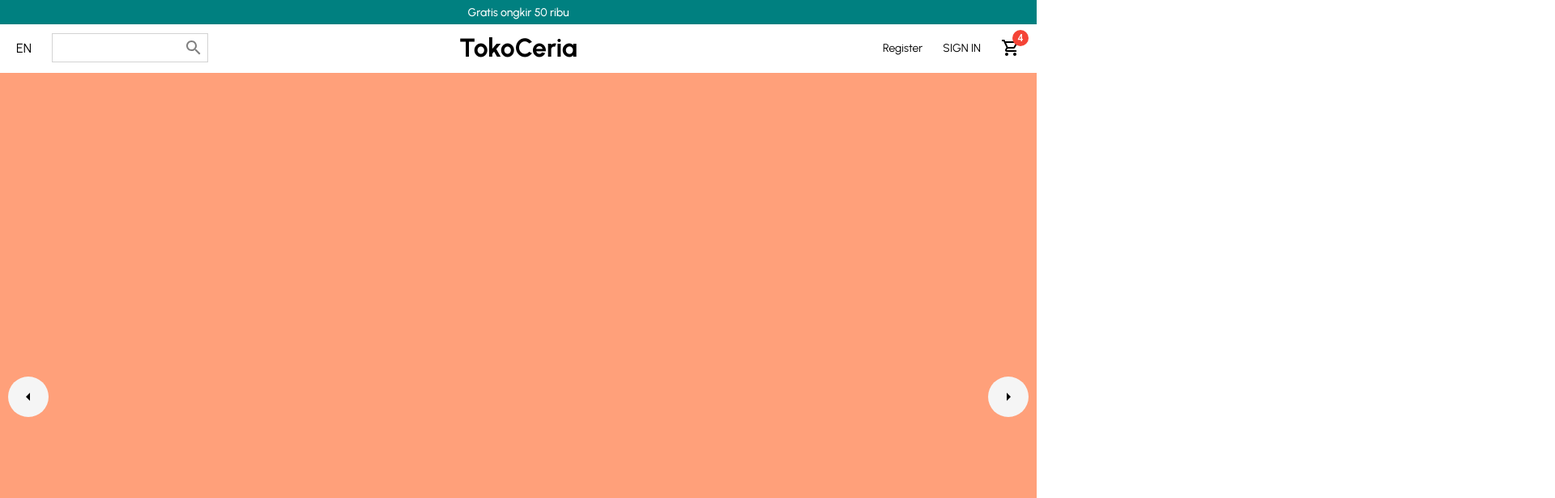
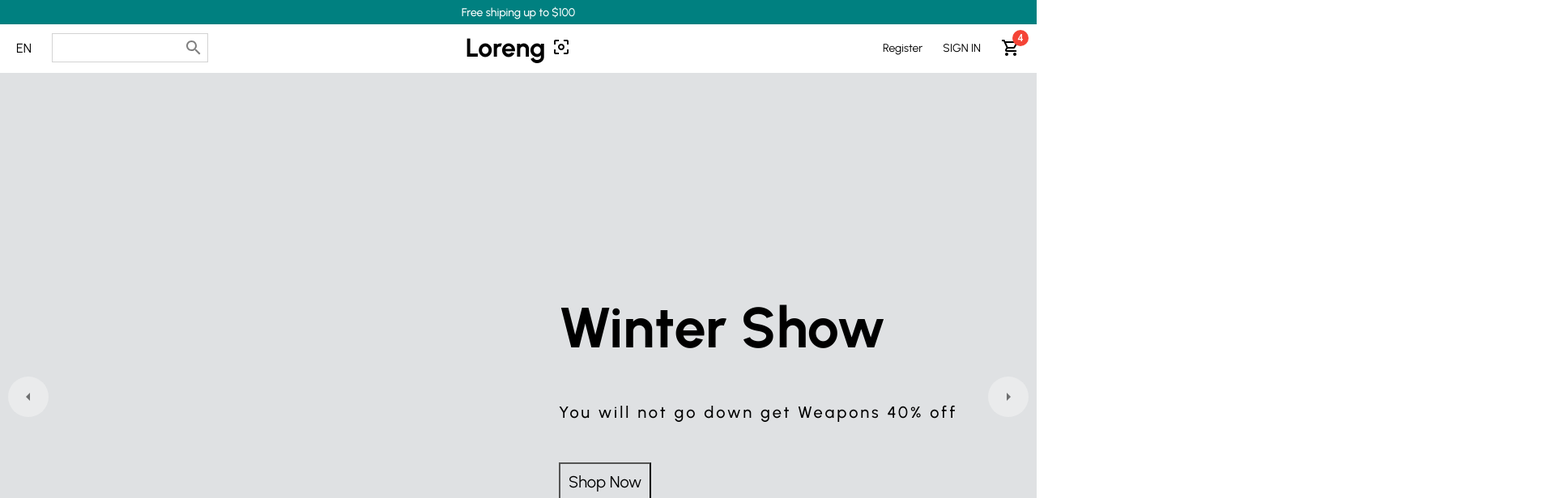
Before and after one commit to kamhar-ngado/ecommerce, a React (Create React App) app: page / in a window 1280 px wide. Shown: the top 615 px of the page at 81% size, 1920 px wide, since content can reach past the window. Built offline with nearby package versions, Linux system fonts and the light colour scheme.

Commit message:
add data.js

```diff
--- a/src/components/Annauncements.jsx
+++ b/src/components/Annauncements.jsx
@@ -12,7 +12,7 @@ const Container = styled.div`
 `;
 
 const Annauncements = () => {
-  return <Container>Gratis ongkir 50 ribu</Container>;
+  return <Container>Free shiping up to $100 </Container>;
 };
 
 export default Annauncements;
--- a/src/components/Navbar.jsx
+++ b/src/components/Navbar.jsx
@@ -1,5 +1,5 @@
 import { Badge } from "@material-ui/core";
-import { Search, ShoppingCartOutlined } from "@material-ui/icons";
+import { CenterFocusWeakOutlined, Search, ShoppingCartOutlined } from "@material-ui/icons";
 import React from "react";
 import styled from "styled-components";
 
@@ -68,7 +68,7 @@ const Navbar = () => {
             <Search style={{ color: "gray", fontsize: 16 }} />
           </SearchContainer>
         </Left>
-        <Logo>TokoCeria</Logo>
+        <Logo>Loreng < CenterFocusWeakOutlined /></Logo>
         <Center>
           <Right>
             <MenuItem>Register</MenuItem>
--- a/src/components/Slider.jsx
+++ b/src/components/Slider.jsx
@@ -1,12 +1,13 @@
 import { ArrowLeftOutlined, ArrowRightOutlined } from "@material-ui/icons";
 import styled from "styled-components";
+import { sliderItems } from "../data";
 
 const Container = styled.div`
   width: 100%;
   height: 100vh;
   display: flex;
-  background-color: lightsalmon;
   position: relative;
+  background-color: #dfe1e3;
 `;
 
 const Arrow = styled.div`
@@ -23,6 +24,50 @@ const Arrow = styled.div`
   margin: auto;
   left: ${(props) => props.direction === "left" && "10px"};
   right: ${(props) => props.direction === "right" && "10px"};
+  cursor: pointer;
+  opacity: 0.5;
+`;
+
+const Wrapper = styled.div`
+  height: 100%;
+  display: flex;
+`;
+const Slide = styled.div`
+  display: flex;
+  align-items: center;
+  width: 100vw;
+  height: 100vh;
+  background-color: ${(props) => props.bg};
+`;
+const ImgContainer = styled.div`
+  flex: 1;
+  height: 100%;
+  margin-left: 100px;
+  margin-top: 50px;
+`;
+const InfoContainer = styled.div`
+  flex: 1;
+  padding: 50px;
+`;
+
+const Title = styled.h1`
+  font-size: 70px;
+`;
+const Desc = styled.p`
+  margin: 50px 0px;
+  font-size: 20px;
+  font-weight: 500;
+  letter-spacing: 3px;
+`;
+const Button = styled.button`
+  padding: 10px;
+  font-size: 20px;
+  background-color: transparent;
+  cursor: pointer;
+`;
+
+const Image = styled.img`
+  height: 60%;
 `;
 
 const Slider = () => {
@@ -31,6 +76,20 @@ const Slider = () => {
       <Arrow direction="left">
         <ArrowLeftOutlined />
       </Arrow>
+      <Wrapper>
+        {sliderItems.map((item) => (
+          <Slide bg={item.bg}>
+            <ImgContainer>
+              <Image src={item.Image} />
+            </ImgContainer>
+            <InfoContainer>
+              <Title>Winter Show</Title>
+              <Desc>You will not go down get Weapons 40% off</Desc>
+              <Button>Shop Now</Button>
+            </InfoContainer>
+          </Slide>
+        ))}
+      </Wrapper>
       <Arrow direction="right">
         <ArrowRightOutlined />
       </Arrow>
--- /dev/null
+++ b/src/data.js
@@ -0,0 +1,76 @@
+export const sliderItems = [
+  {
+    id: 1,
+    img: "https://i.ibb.co/cXFnLLV/3.png",
+    title: "SUMMER SALE",
+    desc: "DON'T COMPROMISE ON STYLE! GET FLAT 30% OFF FOR NEW ARRIVALS.",
+    bg: "f5fafd",
+  },
+  {
+    id: 2,
+    img: "https://i.ibb.co/DG69bQ4/2.png",
+    title: "AUTUMN COLLECTION",
+    desc: "DON'T COMPROMISE ON STYLE! GET FLAT 30% OFF FOR NEW ARRIVALS.",
+    bg: "fcf1ed",
+  },
+  {
+    id: 3,
+    img: "https://i.ibb.co/cXFnLLV/3.png",
+    title: "LOUNGEWEAR LOVE",
+    desc: "DON'T COMPROMISE ON STYLE! GET FLAT 30% OFF FOR NEW ARRIVALS.",
+    bg: "fbf0f4",
+  },
+];
+
+export const categories = [
+  {
+    id: 1,
+    img: "https://images.pexels.com/photos/5886041/pexels-photo-5886041.jpeg?auto=compress&cs=tinysrgb&dpr=2&h=650&w=940",
+    title: "SHIRT STYLE!",
+  },
+  {
+    id: 2,
+    img: "https://images.pexels.com/photos/2983464/pexels-photo-2983464.jpeg?auto=compress&cs=tinysrgb&dpr=2&h=650&w=940",
+    title: "LOUNGEWEAR LOVE",
+  },
+  {
+    id: 3,
+    img: "https://images.pexels.com/photos/5480696/pexels-photo-5480696.jpeg?auto=compress&cs=tinysrgb&dpr=2&w=500",
+    title: "LIGHT JACKETS",
+  },
+];
+
+export const popularProducts = [
+  {
+    id: 1,
+    img: "https://www.burdastyle.com/pub/media/catalog/product/cache/7bd3727382ce0a860b68816435d76e26/107/BUS-PAT-BURTE-1320516/1170x1470_BS_2016_05_132_front.png",
+  },
+  {
+    id: 2,
+    img: "https://www.burdastyle.com/pub/media/catalog/product/cache/7bd3727382ce0a860b68816435d76e26/107/BUS-PAT-BURTE-1320516/1170x1470_BS_2016_05_132_front.png",
+  },
+  {
+    id: 3,
+    img: "https://www.burdastyle.com/pub/media/catalog/product/cache/7bd3727382ce0a860b68816435d76e26/107/BUS-PAT-BURTE-1320516/1170x1470_BS_2016_05_132_front.png",
+  },
+  {
+    id: 4,
+    img: "https://www.burdastyle.com/pub/media/catalog/product/cache/7bd3727382ce0a860b68816435d76e26/107/BUS-PAT-BURTE-1320516/1170x1470_BS_2016_05_132_front.png",
+  },
+  {
+    id: 5,
+    img: "https://images.ctfassets.net/5gvckmvm9289/3BlDoZxSSjqAvv1jBJP7TH/65f9a95484117730ace42abf64e89572/Noissue-x-Creatsy-Tote-Bag-Mockup-Bundle-_4_-2.png",
+  },
+  {
+    id: 6,
+    img: "https://images.ctfassets.net/5gvckmvm9289/3BlDoZxSSjqAvv1jBJP7TH/65f9a95484117730ace42abf64e89572/Noissue-x-Creatsy-Tote-Bag-Mockup-Bundle-_4_-2.png",
+  },
+  {
+    id: 7,
+    img: "https://www.pngarts.com/files/3/Women-Jacket-PNG-High-Quality-Image.png",
+  },
+  {
+    id: 8,
+    img: "https://www.pngarts.com/files/3/Women-Jacket-PNG-High-Quality-Image.png",
+  },
+];
```
